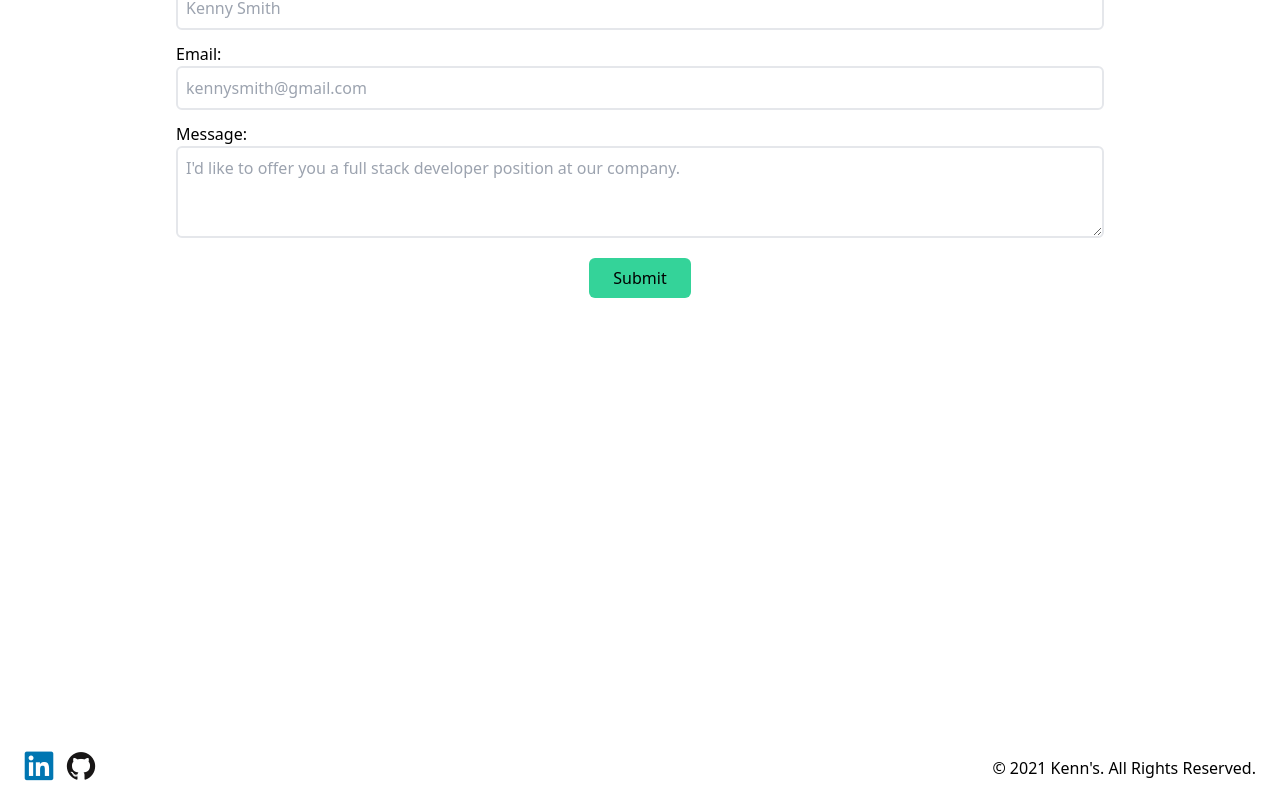
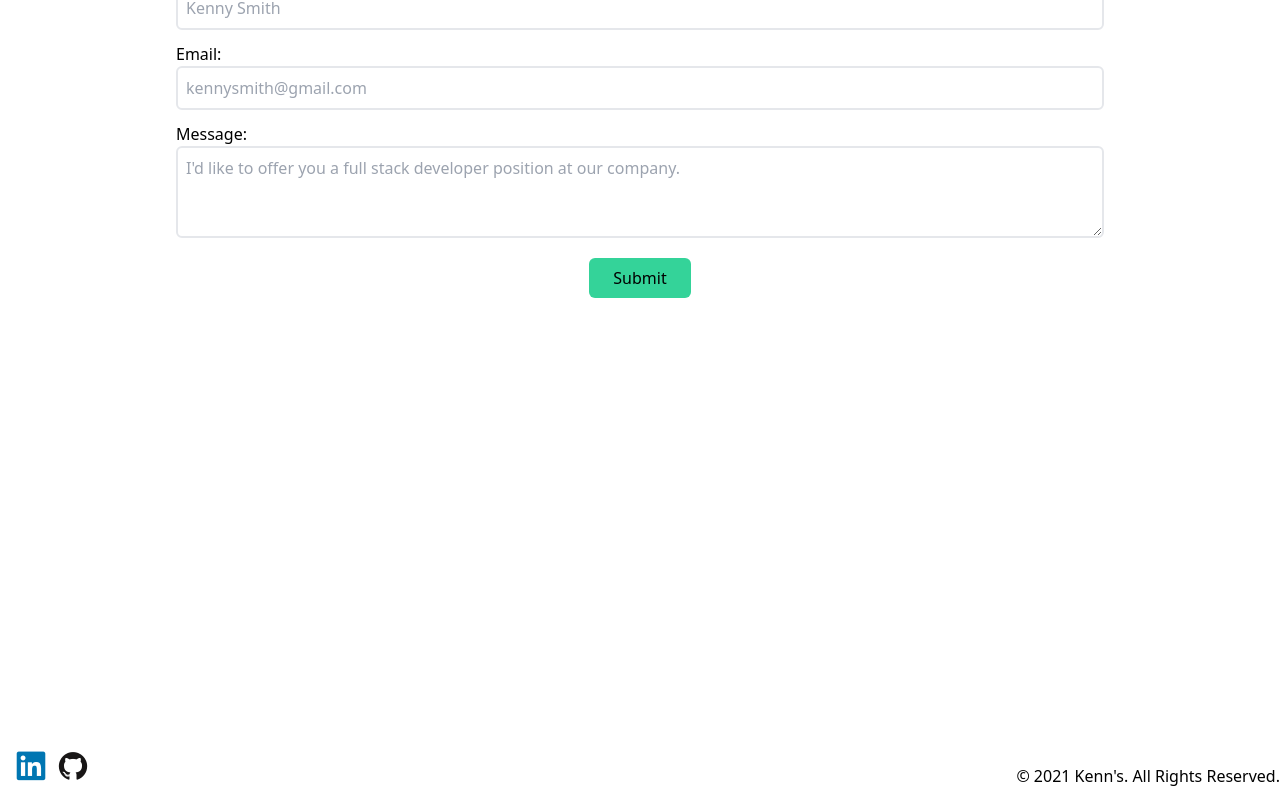
Before and after one commit to kenntheswe/kenntheswe, a React (Create React App) app: page / in a window 1280 px wide. Shown: the part 4066-4868 px from the top of the page. Built offline with nearby package versions, Linux system fonts and the light colour scheme.

Commit message:
Fixed footer margin

```diff
--- a/src/components/Footer.js
+++ b/src/components/Footer.js
@@ -1,12 +1,11 @@
 import React from 'react'
 
 const Footer = () => {
-
   return (
-    <div className="flex justify-between items-center my-3 mx-6">
-      <div className="flex space-x-3 text-3xl">
-        <a href="https://www.linkedin.com/in/kennvungan/" target="_blank" rel="noreferrer nofollow"><i className="devicon-linkedin-plain colored hover:opacity-80 transition-opacity duration-300"></i></a>
-        <a href="https://github.com/Kenn-0" target="_blank" rel="noreferrer nofollow"><i className="devicon-github-original colored hover:opacity-80 transition-opacity duration-300"></i></a>
+    <div className="flex justify-between items-center">
+      <div className="flex space-x-3 ml-4 mb-4 text-3xl">
+        <a href="https://www.linkedin.com/in/kennvungan/" target="_blank" rel="noreferrer nofollow"><i className="devicon-linkedin-plain colored hover:opacity-70 transition-opacity duration-300"></i></a>
+        <a href="https://github.com/Kenn-0" target="_blank" rel="noreferrer nofollow"><i className="devicon-github-original colored hover:opacity-70 transition-opacity duration-300"></i></a>
       </div>
       <p>&copy; 2021 Kenn's. All Rights Reserved.</p>
     </div>
```
